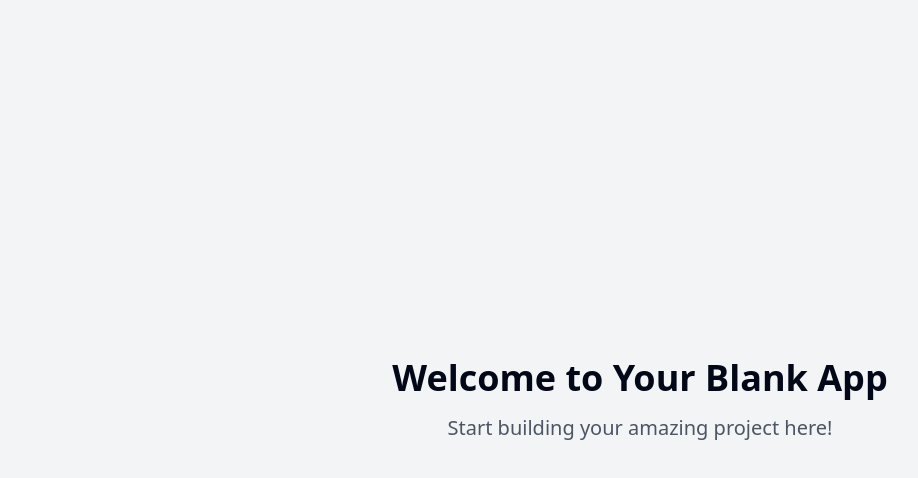
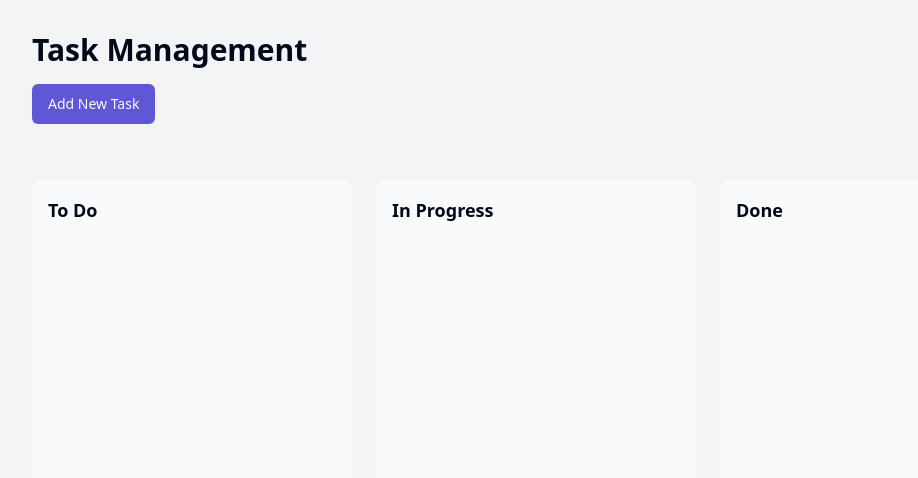
Before and after one commit to lawrencetaylor/status-sorcery, a React (Vite) app: page / in a window 1280 px wide. Shown: the top 478 px of the page, without its empty margins (0-918 px from the left). Built offline with nearby package versions, Linux system fonts and the light colour scheme.

Commit message:
Create task management website
Implement a React and Redux-based website for task management. Features include the ability to create new tasks, set their status, drag and drop tasks between columns to change their status, and set due dates for tasks.
[skip gpt_engineer]

```diff
--- a/package.json
+++ b/package.json
@@ -39,19 +39,22 @@
     "@radix-ui/react-toggle": "^1.1.0",
     "@radix-ui/react-toggle-group": "^1.1.0",
     "@radix-ui/react-tooltip": "^1.1.4",
+    "@reduxjs/toolkit": "^2.5.0",
     "@tanstack/react-query": "^5.56.2",
     "class-variance-authority": "^0.7.1",
     "clsx": "^2.1.1",
     "cmdk": "^1.0.0",
-    "date-fns": "^3.6.0",
+    "date-fns": "^4.1.0",
     "embla-carousel-react": "^8.3.0",
     "input-otp": "^1.2.4",
     "lucide-react": "^0.462.0",
     "next-themes": "^0.3.0",
     "react": "^18.3.1",
+    "react-beautiful-dnd": "^13.1.1",
     "react-day-picker": "^8.10.1",
     "react-dom": "^18.3.1",
     "react-hook-form": "^7.53.0",
+    "react-redux": "^9.2.0",
     "react-resizable-panels": "^2.1.3",
     "react-router-dom": "^6.26.2",
     "recharts": "^2.12.7",
--- a/src/App.tsx
+++ b/src/App.tsx
@@ -1,3 +1,5 @@
+import { Provider } from 'react-redux';
+import { store } from './store/store';
 import { Toaster } from "@/components/ui/toaster";
 import { Toaster as Sonner } from "@/components/ui/sonner";
 import { TooltipProvider } from "@/components/ui/tooltip";
@@ -8,6 +10,7 @@ import Index from "./pages/Index";
 const queryClient = new QueryClient();
 
 const App = () => (
+  <Provider store={store}>
     <QueryClientProvider client={queryClient}>
       <TooltipProvider>
         <Toaster />
@@ -19,6 +22,7 @@ const App = () => (
         </BrowserRouter>
       </TooltipProvider>
     </QueryClientProvider>
+  </Provider>
 );
 
 export default App;
--- /dev/null
+++ b/src/components/NewTaskDialog.tsx
@@ -0,0 +1,65 @@
+import { useState } from 'react';
+import { useDispatch } from 'react-redux';
+import { addTask } from '../store/taskSlice';
+import { Button } from '@/components/ui/button';
+import {
+  Dialog,
+  DialogContent,
+  DialogHeader,
+  DialogTitle,
+  DialogTrigger,
+} from '@/components/ui/dialog';
+import { Input } from '@/components/ui/input';
+import { Textarea } from '@/components/ui/textarea';
+
+export const NewTaskDialog = () => {
+  const dispatch = useDispatch();
+  const [open, setOpen] = useState(false);
+  const [title, setTitle] = useState('');
+  const [description, setDescription] = useState('');
+
+  const handleSubmit = (e: React.FormEvent) => {
+    e.preventDefault();
+    if (title.trim()) {
+      dispatch(addTask({
+        title,
+        description,
+        status: 'todo',
+        dueDate: null
+      }));
+      setTitle('');
+      setDescription('');
+      setOpen(false);
+    }
+  };
+
+  return (
+    <Dialog open={open} onOpenChange={setOpen}>
+      <DialogTrigger asChild>
+        <Button className="mb-6">Add New Task</Button>
+      </DialogTrigger>
+      <DialogContent>
+        <DialogHeader>
+          <DialogTitle>Create New Task</DialogTitle>
+        </DialogHeader>
+        <form onSubmit={handleSubmit} className="space-y-4">
+          <div>
+            <Input
+              placeholder="Task title"
+              value={title}
+              onChange={(e) => setTitle(e.target.value)}
+            />
+          </div>
+          <div>
+            <Textarea
+              placeholder="Task description"
+              value={description}
+              onChange={(e) => setDescription(e.target.value)}
+            />
+          </div>
+          <Button type="submit">Create Task</Button>
+        </form>
+      </DialogContent>
+    </Dialog>
+  );
+};
--- /dev/null
+++ b/src/components/TaskCard.tsx
@@ -0,0 +1,65 @@
+import { format } from 'date-fns';
+import { Calendar } from 'lucide-react';
+import { Draggable } from 'react-beautiful-dnd';
+import { useDispatch } from 'react-redux';
+import { updateTaskDueDate } from '../store/taskSlice';
+import type { Task } from '../store/taskSlice';
+import { Button } from '@/components/ui/button';
+import { Calendar as CalendarComponent } from '@/components/ui/calendar';
+import {
+  Popover,
+  PopoverContent,
+  PopoverTrigger,
+} from '@/components/ui/popover';
+
+interface TaskCardProps {
+  task: Task;
+  index: number;
+}
+
+export const TaskCard = ({ task, index }: TaskCardProps) => {
+  const dispatch = useDispatch();
+
+  return (
+    <Draggable draggableId={task.id} index={index}>
+      {(provided, snapshot) => (
+        <div
+          ref={provided.innerRef}
+          {...provided.draggableProps}
+          {...provided.dragHandleProps}
+          className={`p-4 mb-4 rounded-lg bg-white shadow-sm border ${
+            snapshot.isDragging ? 'shadow-lg' : ''
+          }`}
+        >
+          <h3 className="font-semibold mb-2">{task.title}</h3>
+          <p className="text-sm text-gray-600 mb-3">{task.description}</p>
+          <div className="flex items-center justify-between">
+            <Popover>
+              <PopoverTrigger asChild>
+                <Button variant="outline" className="h-8 text-xs">
+                  <Calendar className="mr-2 h-4 w-4" />
+                  {task.dueDate ? format(new Date(task.dueDate), 'PPP') : 'Set due date'}
+                </Button>
+              </PopoverTrigger>
+              <PopoverContent className="w-auto p-0">
+                <CalendarComponent
+                  mode="single"
+                  selected={task.dueDate ? new Date(task.dueDate) : undefined}
+                  onSelect={(date) => {
+                    if (date) {
+                      dispatch(updateTaskDueDate({
+                        taskId: task.id,
+                        dueDate: date.toISOString()
+                      }));
+                    }
+                  }}
+                  initialFocus
+                />
+              </PopoverContent>
+            </Popover>
+          </div>
+        </div>
+      )}
+    </Draggable>
+  );
+};
--- /dev/null
+++ b/src/components/TaskColumn.tsx
@@ -0,0 +1,31 @@
+import { Droppable } from 'react-beautiful-dnd';
+import { TaskCard } from './TaskCard';
+import type { Task } from '../store/taskSlice';
+
+interface TaskColumnProps {
+  title: string;
+  tasks: Task[];
+  id: string;
+}
+
+export const TaskColumn = ({ title, tasks, id }: TaskColumnProps) => {
+  return (
+    <div className="bg-gray-50 p-4 rounded-lg w-80">
+      <h2 className="font-semibold mb-4 text-lg">{title}</h2>
+      <Droppable droppableId={id}>
+        {(provided) => (
+          <div
+            ref={provided.innerRef}
+            {...provided.droppableProps}
+            className="min-h-[500px]"
+          >
+            {tasks.map((task, index) => (
+              <TaskCard key={task.id} task={task} index={index} />
+            ))}
+            {provided.placeholder}
+          </div>
+        )}
+      </Droppable>
+    </div>
+  );
+};
--- a/src/index.css
+++ b/src/index.css
@@ -6,87 +6,46 @@
   :root {
     --background: 0 0% 100%;
     --foreground: 222.2 84% 4.9%;
-
     --card: 0 0% 100%;
     --card-foreground: 222.2 84% 4.9%;
-
     --popover: 0 0% 100%;
     --popover-foreground: 222.2 84% 4.9%;
-
-    --primary: 222.2 47.4% 11.2%;
+    --primary: 244 61% 59%;
     --primary-foreground: 210 40% 98%;
-
     --secondary: 210 40% 96.1%;
     --secondary-foreground: 222.2 47.4% 11.2%;
-
     --muted: 210 40% 96.1%;
     --muted-foreground: 215.4 16.3% 46.9%;
-
     --accent: 210 40% 96.1%;
     --accent-foreground: 222.2 47.4% 11.2%;
-
     --destructive: 0 84.2% 60.2%;
     --destructive-foreground: 210 40% 98%;
-
     --border: 214.3 31.8% 91.4%;
     --input: 214.3 31.8% 91.4%;
-    --ring: 222.2 84% 4.9%;
-
+    --ring: 244 61% 59%;
     --radius: 0.5rem;
-
-    --sidebar-background: 0 0% 98%;
-
-    --sidebar-foreground: 240 5.3% 26.1%;
-
-    --sidebar-primary: 240 5.9% 10%;
-
-    --sidebar-primary-foreground: 0 0% 98%;
-
-    --sidebar-accent: 240 4.8% 95.9%;
-
-    --sidebar-accent-foreground: 240 5.9% 10%;
-
-    --sidebar-border: 220 13% 91%;
-
-    --sidebar-ring: 217.2 91.2% 59.8%;
   }
 
   .dark {
     --background: 222.2 84% 4.9%;
     --foreground: 210 40% 98%;
-
     --card: 222.2 84% 4.9%;
     --card-foreground: 210 40% 98%;
-
     --popover: 222.2 84% 4.9%;
     --popover-foreground: 210 40% 98%;
-
-    --primary: 210 40% 98%;
+    --primary: 244 61% 59%;
     --primary-foreground: 222.2 47.4% 11.2%;
-
     --secondary: 217.2 32.6% 17.5%;
     --secondary-foreground: 210 40% 98%;
-
     --muted: 217.2 32.6% 17.5%;
     --muted-foreground: 215 20.2% 65.1%;
-
     --accent: 217.2 32.6% 17.5%;
     --accent-foreground: 210 40% 98%;
-
     --destructive: 0 62.8% 30.6%;
     --destructive-foreground: 210 40% 98%;
-
     --border: 217.2 32.6% 17.5%;
     --input: 217.2 32.6% 17.5%;
-    --ring: 212.7 26.8% 83.9%;
-    --sidebar-background: 240 5.9% 10%;
-    --sidebar-foreground: 240 4.8% 95.9%;
-    --sidebar-primary: 224.3 76.3% 48%;
-    --sidebar-primary-foreground: 0 0% 100%;
-    --sidebar-accent: 240 3.7% 15.9%;
-    --sidebar-accent-foreground: 240 4.8% 95.9%;
-    --sidebar-border: 240 3.7% 15.9%;
-    --sidebar-ring: 217.2 91.2% 59.8%;
+    --ring: 244 61% 59%;
   }
 }
 
@@ -94,7 +53,6 @@
   * {
     @apply border-border;
   }
-
   body {
     @apply bg-background text-foreground;
   }
--- a/src/pages/Index.tsx
+++ b/src/pages/Index.tsx
@@ -1,11 +1,56 @@
-// Update this page (the content is just a fallback if you fail to update the page)
+import { DragDropContext, DropResult } from 'react-beautiful-dnd';
+import { useDispatch, useSelector } from 'react-redux';
+import { RootState } from '../store/store';
+import { updateTaskStatus } from '../store/taskSlice';
+import { TaskColumn } from '../components/TaskColumn';
+import { NewTaskDialog } from '../components/NewTaskDialog';
 
 const Index = () => {
+  const tasks = useSelector((state: RootState) => state.tasks.tasks);
+  const dispatch = useDispatch();
+
+  const handleDragEnd = (result: DropResult) => {
+    if (!result.destination) return;
+
+    const { draggableId, destination } = result;
+    dispatch(updateTaskStatus({
+      taskId: draggableId,
+      status: destination.droppableId as 'todo' | 'inProgress' | 'done'
+    }));
+  };
+
+  const columns = {
+    todo: tasks.filter(task => task.status === 'todo'),
+    inProgress: tasks.filter(task => task.status === 'inProgress'),
+    done: tasks.filter(task => task.status === 'done')
+  };
+
   return (
-    <div className="min-h-screen flex items-center justify-center bg-gray-100">
-      <div className="text-center">
-        <h1 className="text-4xl font-bold mb-4">Welcome to Your Blank App</h1>
-        <p className="text-xl text-gray-600">Start building your amazing project here!</p>
+    <div className="min-h-screen bg-gray-100 p-8">
+      <div className="max-w-7xl mx-auto">
+        <div className="mb-8">
+          <h1 className="text-3xl font-bold mb-4">Task Management</h1>
+          <NewTaskDialog />
+        </div>
+        <DragDropContext onDragEnd={handleDragEnd}>
+          <div className="flex gap-6 overflow-x-auto pb-4">
+            <TaskColumn
+              id="todo"
+              title="To Do"
+              tasks={columns.todo}
+            />
+            <TaskColumn
+              id="inProgress"
+              title="In Progress"
+              tasks={columns.inProgress}
+            />
+            <TaskColumn
+              id="done"
+              title="Done"
+              tasks={columns.done}
+            />
+          </div>
+        </DragDropContext>
       </div>
     </div>
   );
--- /dev/null
+++ b/src/store/store.ts
@@ -0,0 +1,11 @@
+import { configureStore } from '@reduxjs/toolkit';
+import taskReducer from './taskSlice';
+
+export const store = configureStore({
+  reducer: {
+    tasks: taskReducer
+  }
+});
+
+export type RootState = ReturnType<typeof store.getState>;
+export type AppDispatch = typeof store.dispatch;
--- /dev/null
+++ b/src/store/taskSlice.ts
@@ -0,0 +1,47 @@
+import { createSlice, PayloadAction } from '@reduxjs/toolkit';
+import { format } from 'date-fns';
+
+export interface Task {
+  id: string;
+  title: string;
+  description: string;
+  status: 'todo' | 'inProgress' | 'done';
+  dueDate: string | null;
+}
+
+interface TaskState {
+  tasks: Task[];
+}
+
+const initialState: TaskState = {
+  tasks: []
+};
+
+export const taskSlice = createSlice({
+  name: 'tasks',
+  initialState,
+  reducers: {
+    addTask: (state, action: PayloadAction<Omit<Task, 'id'>>) => {
+      const newTask = {
+        ...action.payload,
+        id: crypto.randomUUID()
+      };
+      state.tasks.push(newTask);
+    },
+    updateTaskStatus: (state, action: PayloadAction<{ taskId: string; status: Task['status'] }>) => {
+      const task = state.tasks.find(t => t.id === action.payload.taskId);
+      if (task) {
+        task.status = action.payload.status;
+      }
+    },
+    updateTaskDueDate: (state, action: PayloadAction<{ taskId: string; dueDate: string }>) => {
+      const task = state.tasks.find(t => t.id === action.payload.taskId);
+      if (task) {
+        task.dueDate = action.payload.dueDate;
+      }
+    }
+  }
+});
+
+export const { addTask, updateTaskStatus, updateTaskDueDate } = taskSlice.actions;
+export default taskSlice.reducer;
```
Also changed, not shown: 1 other file (tests, documents, lock files or other folders). Lines whose indentation alone changed are shown as unchanged.
